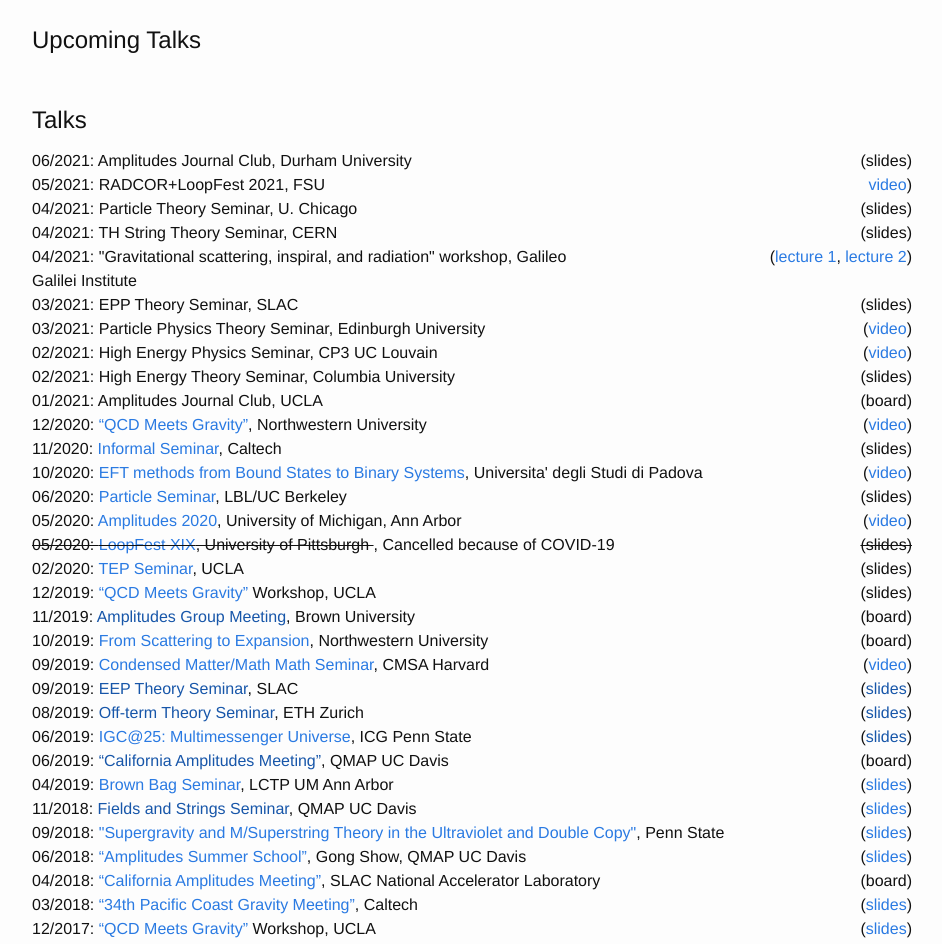
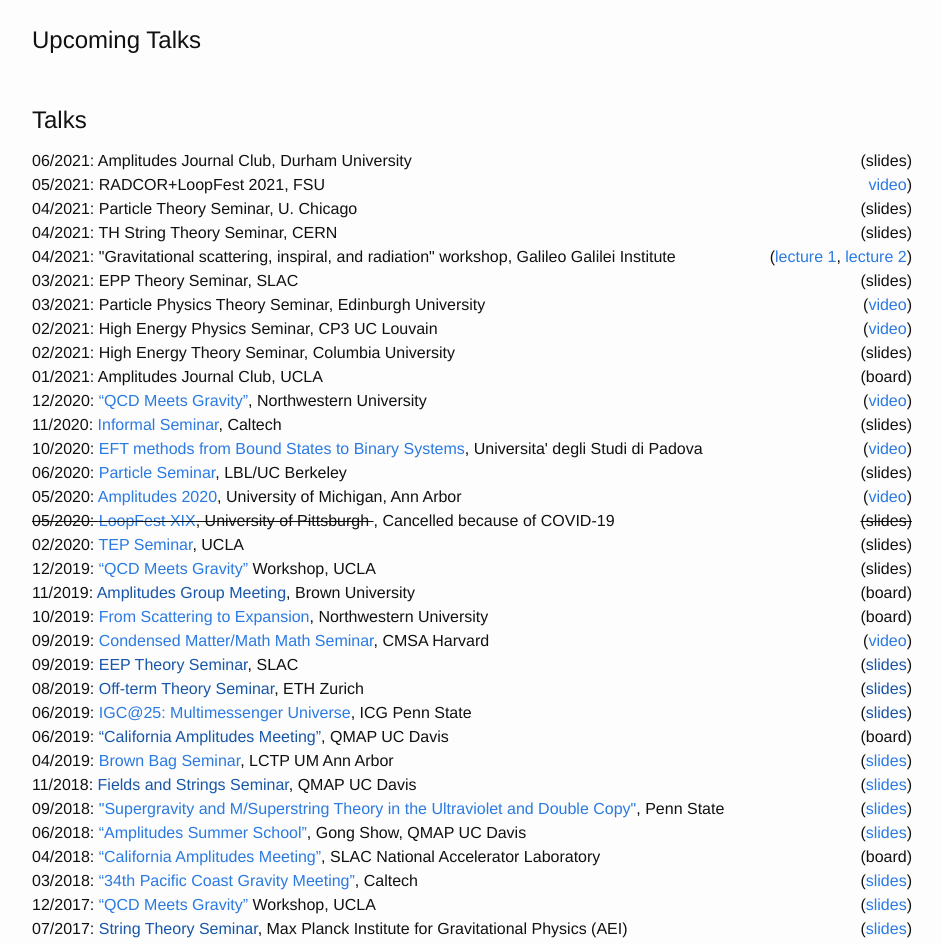
Before and after one commit to julioparra/julioparra.github.io, a Jekyll site: the page built from index.md, in a window 1280 px wide. Shown: the part 964-1908 px from the top of the page, without its empty margins (168-1110 px from the left). Built offline with Jekyll 4.4.1, drawn with Linux system fonts in a browser that asks for light colours; nearby versions of some CDN libraries.

Commit message:
Fixed widths v2

```diff
--- a/index.md
+++ b/index.md
@@ -136,8 +136,8 @@
     <div class="col-2" style="text-align:right"> (slides) </div>
 </div>
 <div class="row">
-    <div class="col-8"> 04/2021: "Gravitational scattering, inspiral, and radiation" workshop,  Galileo Galilei Institute </div>
-    <div class="col-4" style="text-align:right"> (<a href="https://www.youtube.com/watch?v=xAUHiBu5jUA">lecture 1</a>, <a href="https://www.youtube.com/watch?v=FwpXN2t5UEE">lecture 2</a>) </div>
+    <div class="col-9"> 04/2021: "Gravitational scattering, inspiral, and radiation" workshop,  Galileo Galilei Institute </div>
+    <div class="col-3" style="text-align:right"> (<a href="https://www.youtube.com/watch?v=xAUHiBu5jUA">lecture 1</a>, <a href="https://www.youtube.com/watch?v=FwpXN2t5UEE">lecture 2</a>) </div>
 </div>
 <div class="row">
     <div class="col-10"> 03/2021: EPP Theory Seminar,  SLAC </div>
```
